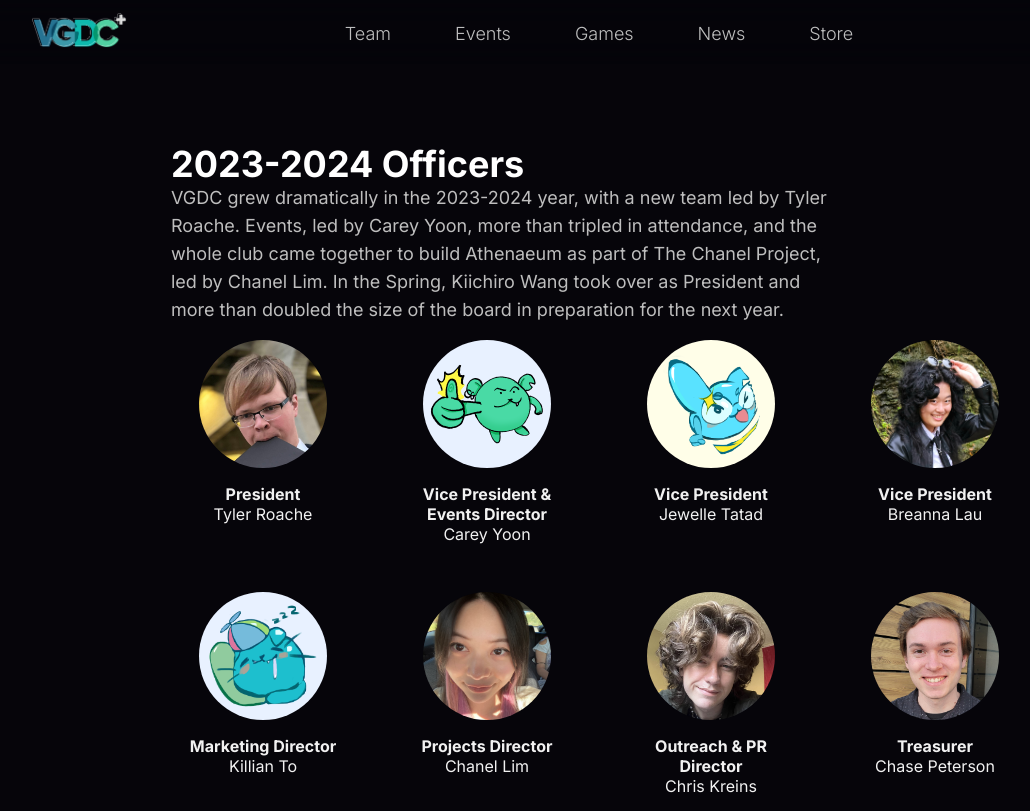
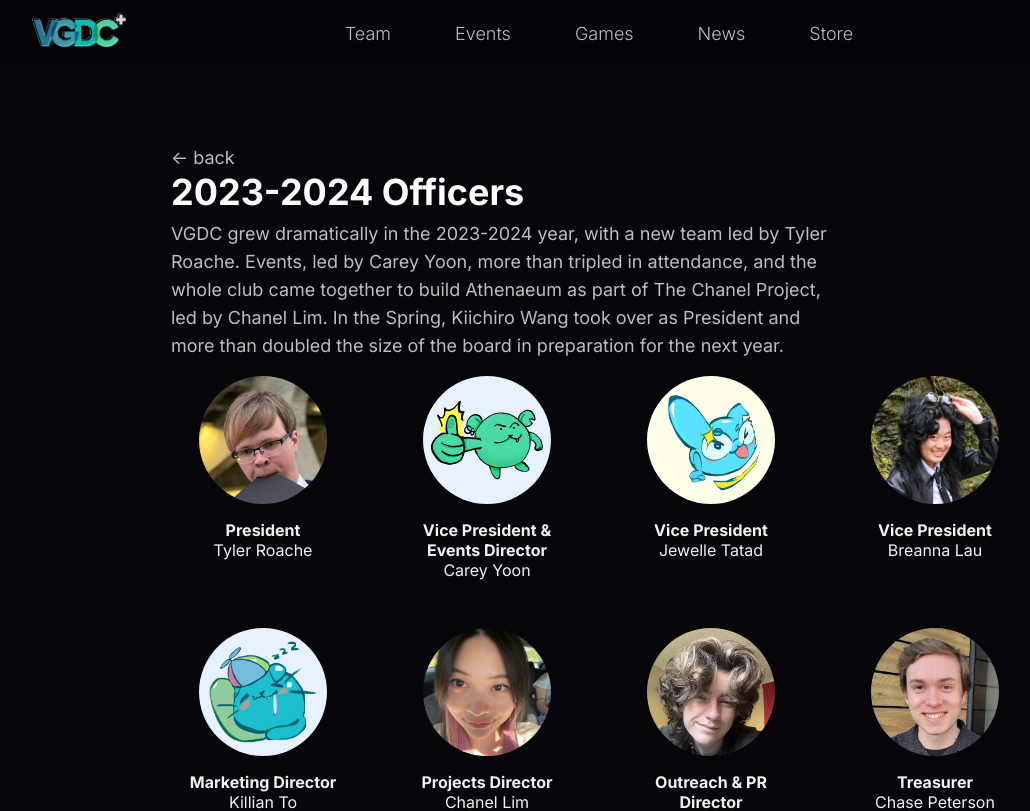
Before and after one commit to vgdc-ucsd/VGDC-Website, a Next.js app: page /officers/2023-2024 in a window 1280 px wide. Shown: the top 811 px of the page, without its empty margins (41-1071 px from the left). Built offline with nearby package versions, Linux system fonts and the light colour scheme.

Commit message:
re-add back button (previous year officer page needs it)

```diff
--- a/components/global/PageSection.tsx
+++ b/components/global/PageSection.tsx
@@ -1,26 +1,34 @@
 import { ReactNode } from "react"
+import Link from "next/link"
 
 export default function PageSection({
   children,
   heading,
   subText,
   id,
-  componentStyle
+  componentStyle,
+  backButton
 }: {
   children?: ReactNode
   heading?: string
   subText?: ReactNode
   id?: string
   componentStyle?: string
+  backButton?: { text: string; href: string }
 }) {
   const baseStyle = "mx-auto my-20 px-8 pb-20"
   const sectionClass = componentStyle ? `${baseStyle} ${componentStyle}` : `${baseStyle} max-w-[920px]`
 
   return (
     <section id={id} className={sectionClass}>
-      {(heading || subText) && (
+      {(heading || subText || backButton) && (
         <div className="mb-4 text-left">
-          {heading && <h2 className="text-4xl font-bold text-white">{heading}</h2>}
+          {backButton && (
+            <Link href={backButton.href} className="text-base text-text-grey lg:text-lg hover:text-white transition-colors">
+              {backButton.text}
+            </Link>
+          )}
+          {heading && <h2 className="text-4xl font-bold text-white mb-2">{heading}</h2>}
           {subText && <h4 className="text-base text-text-grey lg:text-lg max-w-2xl">{subText}</h4>}
         </div>
       )}
--- a/components/officers/OfficerPage.tsx
+++ b/components/officers/OfficerPage.tsx
@@ -8,6 +8,7 @@ import Officers from "@/app/officers/Officers"
 import data from "@/public/data/officers.json"
 
 export default async function OfficerPage({ year }: { year: string }) {
+  const showBackButton = year !== "current"
 
   return (
     <main className="min-h-screen bg-background-black">
@@ -16,6 +17,7 @@ export default async function OfficerPage({ year }: { year: string }) {
       <PageSection
         heading={data[year as keyof typeof data]!.heading!}
         subText={data[year as keyof typeof data]!.paragraph!}
+        backButton={showBackButton ? { text: "<- back", href: "/officers" } : undefined}
       >
         <div className="space-y-20">
           <Officers officers={data[year as keyof typeof data]!.officers!} />
```
